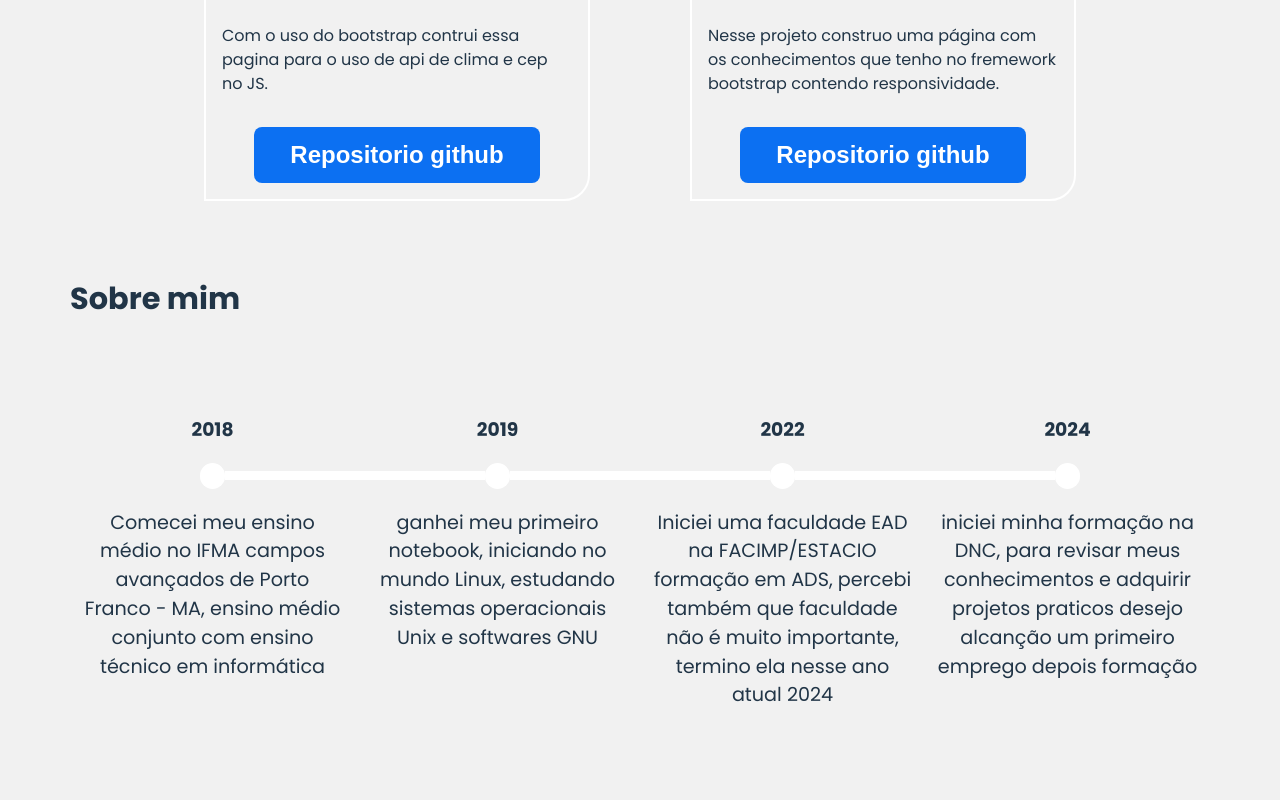
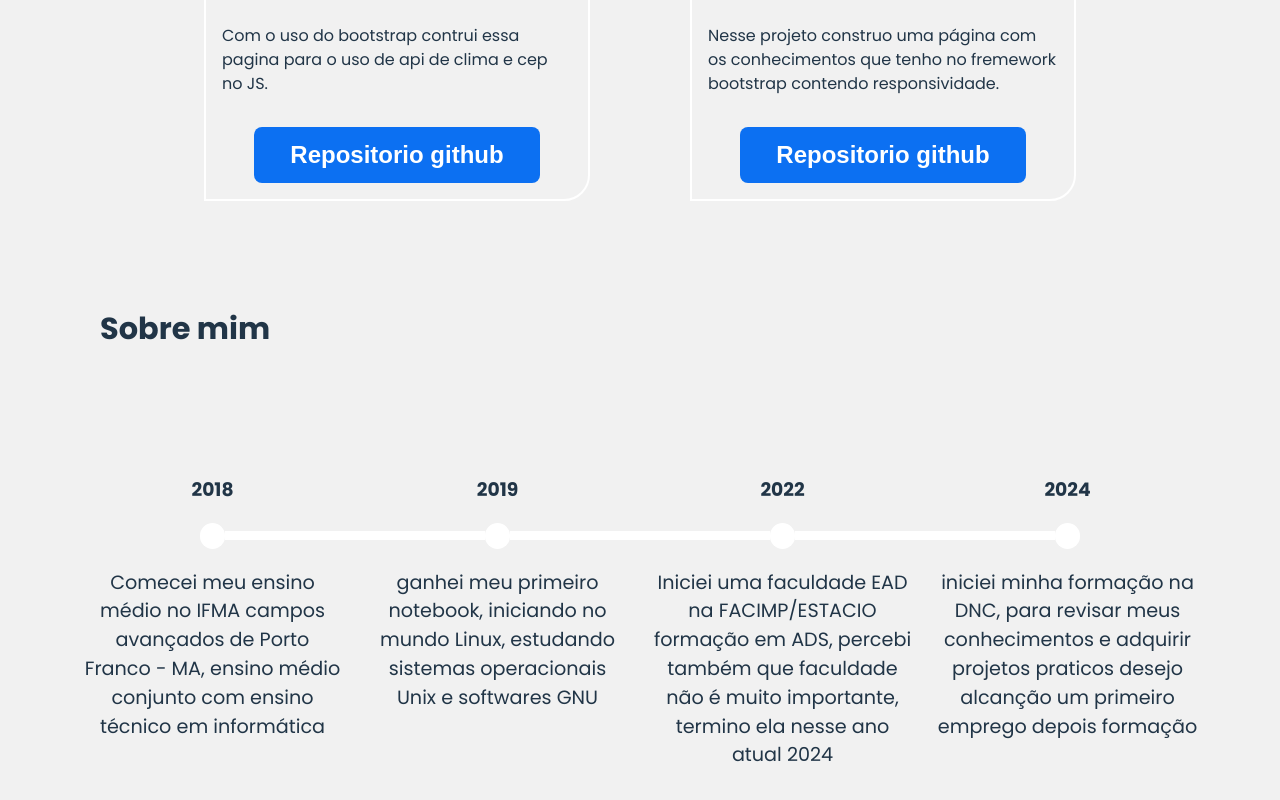
Before and after one commit to 01101-kairo/portfolio, a React (Vite) app: page / in a window 1280 px wide. Shown: the part 2042-2842 px from the top of the page. Built offline with nearby package versions, Linux system fonts and the light colour scheme.

Commit message:
margin dos cards time

```diff
--- a/src/assets/sections/css/Presentation.module.css
+++ b/src/assets/sections/css/Presentation.module.css
@@ -2,6 +2,11 @@
   display: flex;
   flex-wrap:wrap;
   justify-content: space-between;
+}
+
+.presentation h2{
+  padding-top: 126px;
+  padding: 30px;
 }
 
 .presentation div > div{
@@ -24,6 +29,7 @@
   }
   .presentation p{
     text-align: left;
+    height: auto;
   }
 }
 
```
